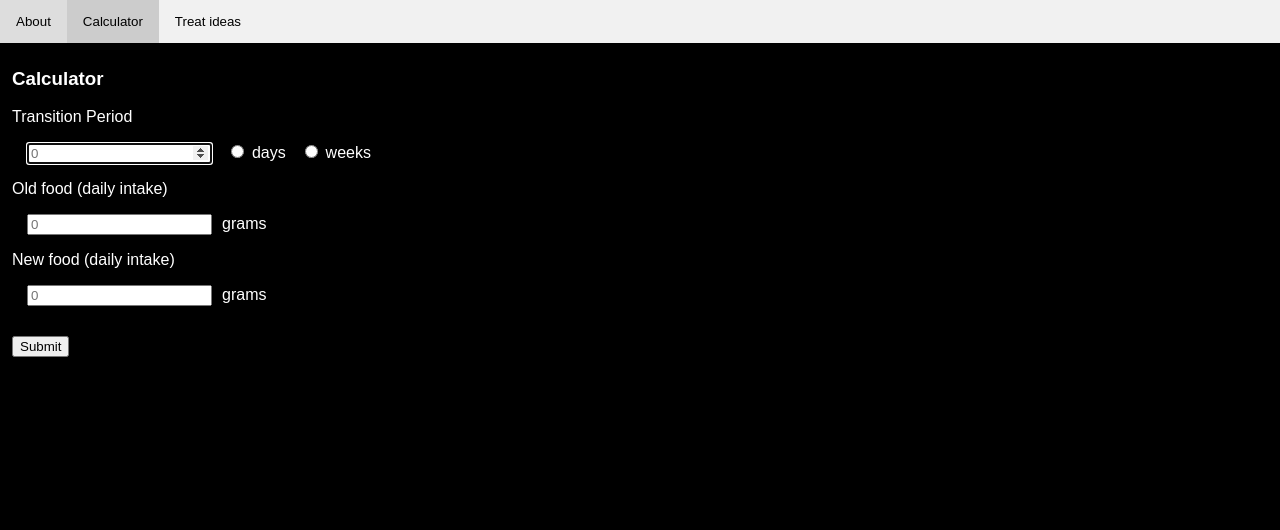
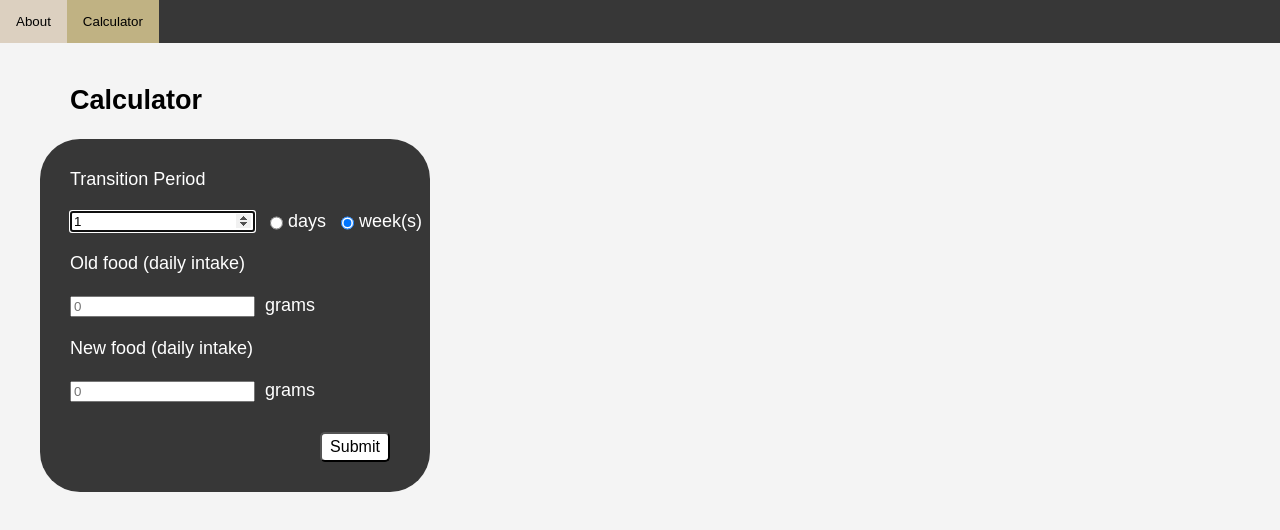
Before and after one commit to karimatthews/dog-food, a plain HTML site: page index.html in a window 1280 px wide. Drawn offline with Linux system fonts and the light colour scheme.

Commit message:
Add CSS styling

```diff
--- a/app.js
+++ b/app.js
@@ -1,3 +1,6 @@
+document.getElementById("transitionPeriod").focus();
+
+
 function openTab(evt, tabName) {
     // Declare all variables
     var i, tabcontent, tablinks;
@@ -55,8 +58,11 @@ function addTable() {
 
   //insert the heading for the table
   if (days > 0) {
-    headRow = table.insertRow(0)
-    // Insert new cells (<td> elements) at the 1st and 2nd position of the "new" <tr> element:
+    header = table.createTHead();
+
+    // Create an empty <tr> element and add it to the first position of <thead>:
+    var headRow = header.insertRow(0);
+    // Insert new cells (<th> elements) at the 1st and 2nd position of the "new" <tr> element:
     var head1 = headRow.insertCell(0);
     var head2 = headRow.insertCell(1);
     var head3 = headRow.insertCell(2);
@@ -66,9 +72,11 @@ function addTable() {
     head3.innerHTML = "New Food";
   }
 
+  //create emmpty body element
+  body = table.appendChild(document.createElement('tbody'));
   for (i = 0; i <= days; i++) {
     // Create an empty <tr> element and add it to the 1st position of the table:
-    var row = table.insertRow(i + 1);
+    var row = body.insertRow(i);
     var oldAmount = Math.round(oldTotalAmount / days * (days-i))
     var newAmount = Math.round(newTotalAmount / days * (i))
 
@@ -83,4 +91,5 @@ function addTable() {
     cell2.innerHTML = oldAmount + "   g";
     cell3.innerHTML = newAmount + "  g";
   }
+
 }
--- a/index.html
+++ b/index.html
@@ -8,46 +8,52 @@
     <div class="tab">
       <button class="tablinks" onclick="openTab(event, 'About')">About</button>
       <button id="defaultOpen" class="tablinks" onclick="openTab(event, 'Calculator')">Calculator</button>
-      <button class="tablinks" onclick="openTab(event, 'Treat ideas')">Treat ideas</button>
     </div>
 
+
+
     <div id="About" class="tabcontent">
+      <div class = "aboutText">
         <h3>About</h3>
         <p>
           This handy tool will help you change your dog's food over a set period of time.
         </p>
       </div>
+    </div>
+
 
 
     <div id="Calculator" class="tabcontent">
-      <h3>Calculator</h3>
-
-      <!-- <form> -->
-        <p>Transition Period</p>
-        <input  id = "transitionPeriod" type = number placeholder = 0 min="0">
-        <input id = "dayButton" type = "radio" value="days" name="time"> days
-        <input id = "weekButton" type = "radio" value="weeks" name="time"> weeks
-
-        <p>Old food (daily intake)</p>
-        <input  id="oldFood" type = number placeholder = 0 min="0"><span style="margin-left:10px;">grams</span>
-
-        <p>New food (daily intake)</p>
-        <input  id="newFood" type = number placeholder = 0 min="0"><span style="margin-left:10px;">grams</span><br>
+      <h2>Calculator</h2>
+      <div class = "calc">
+        <div id="calcInput">
+          <span>Transition Period</span><br>
+          <div class="tP">
+            <input  id = "transitionPeriod" type ="number" value = 1 min="0">
+            <input id = "dayButton" class = "button" type = "radio" value="days" name="time" tabindex=-1> days
+            <input id = "weekButton" class = "button" type = "radio" value="weeks" name="time" checked tabindex=-1> week(s)<br>
+          </div>
+          <br>
+          <span>Old food (daily intake)</span><br>
+          <div class = "oF">
+            <input  id="oldFood" type="number" placeholder = 0 min="0"><span style="margin-left:10px;">grams</span><br>
+          </div>
+          <br>
+          <span>New food (daily intake)</span><br>
+          <div class = "nF">
+            <input  id="newFood" type ="number" placeholder = 0 min="0"><span style="margin-left:10px;">grams</span><br>
+          </div>
 
           <button class = "submit" onclick = "addTable()">Submit</button>
-      <!-- </form> -->
-
-
+        </div>
 
         <div id="table">
           <table id = "foodTable"></table>
         </div>
       </div>
+    </div>
 
-    <div id="Treat ideas" class="tabcontent">
-      <h3>Treat ideas</h3>
-      <p>fooood</p>
-    </div>
+
 
   </body>
 
--- a/styles.css
+++ b/styles.css
@@ -1,22 +1,68 @@
+/*
+COLOUR NOTES
+Charcoal      #373737
+Paper         #f4f4f4
+Silk          #DCD0C0
+Pale Gold     #C0B283
+*/
+
+
 html {
-  background-color: black;
+  background-color: #f4f4f4; /*Paper*/
   font-family: sans-serif;
+  font-size: 18px;
   /*padding: 0; */
 }
 
 body {
+  background-color: #f4f4f4; /*paper*/
+  color: white;
+  margin: 0px;
+  padding: 0px;
+}
+
+h3 {
+  color: white;
+  margin-left: 10px;
+}
+
+h2 {
+  color: black;
+  margin-left: 30px;
+}
+
+.aboutText {
+  background-color: #373737; /*charcoal*/
+  border-radius: 20px;
+  padding: 20px;
+  color: white;
+}
+
+.topBar {
   background-color: black;
   color: white;
-  margin: 0px;
-  padding: 0;
+  text-align: right;
+
+  height: 50px;
+  text
 }
 
+
+.tab {
+  color: white;
+}
+
+
+p {
+  padding: 10px;
+  color: white;
+}
 
 /* Style the tab */
 div.tab {
     overflow: hidden;
     /*border: 1px solid #ccc;*/
-    background-color: #f1f1f1;
+    background-color: #373737; /*Charcoal*/
     width: 100%;
     margin: 0px;
     padding: 0;
@@ -31,40 +77,56 @@ div.tab button {
     cursor: pointer;
     padding: 14px 16px;
     transition: 0.3s;
+    color: white;
 }
 
 /* Change background color of buttons on hover */
 div.tab button:hover {
-    background-color: #ddd;
+    background-color: #DCD0C0; /*Silk*/
+    color: black;
 }
 
 /* Create an active/current tablink class */
 div.tab button.active {
-    background-color: #ccc;
+    background-color: #C0B283; /*Pale Gold*/
+    color: black;
 }
+
 
 /* Style the tab content */
 .tabcontent {
     display: none;
-    padding: 6px 12px;
+    padding: 20px 40px;
     border: none;
     border-top: none;
 }
 
 
 
-input {
-  /*width: 100px;*/
-  text-align: left;
-  margin-left: 15px;
+#calcInput {
+  padding: 30px;
+  background-color: #373737; /*Pale Gold*/
+  display: flex;
+  flex-direction: column;
+  width: 330px;
+  color: white;
+  border-radius: 40px;
 }
 
-.dayNumber {
-  /*text-align: center;*/
+.tp {
+  display: flex;
+  flex-direction: row;
 }
 
 .submit {
+  width: 70px;
   margin-top: 30px;
+  height: 30px;
+  border-radius: 5px;
+  background-color: white;
+  padding: 0px;
+  font-size: 16px;
+  margin-left: 250px;
 }
 
 .dayColumn {
@@ -75,16 +137,39 @@ table {
   margin: 50px;
   border-collapse: collapse;
   width: 700px;
+  color: white;
+}
+
+thead {
+  font-size: 20px;
+  font-weight: bold;
+  background-color: #373737;
+}
+
+.calc {
+  display: flex;
+  flex-direction: row;
+  flex-wrap: wrap;
+}
+
+tbody {
+  background-color: #C0B283;
+  color: black;
+}
+
+tr:nth-child(even) {
+  background-color: #373737;
+  color: white;
 }
 
 th, td, table {
-    border: 1px solid white;
+    border: 1px solid black;
     padding: 5px;
     text-align: center;
 }
 
-input [type="radio"] {
-  text-align: left;
-  /*width: 10px;*/
-  margin: 50px;
+.button {
+  margin-left: 15px;
+  margin-right: 5px;
+  background: #C0B283;
 }
```
Lines whose indentation alone changed are shown as unchanged.
